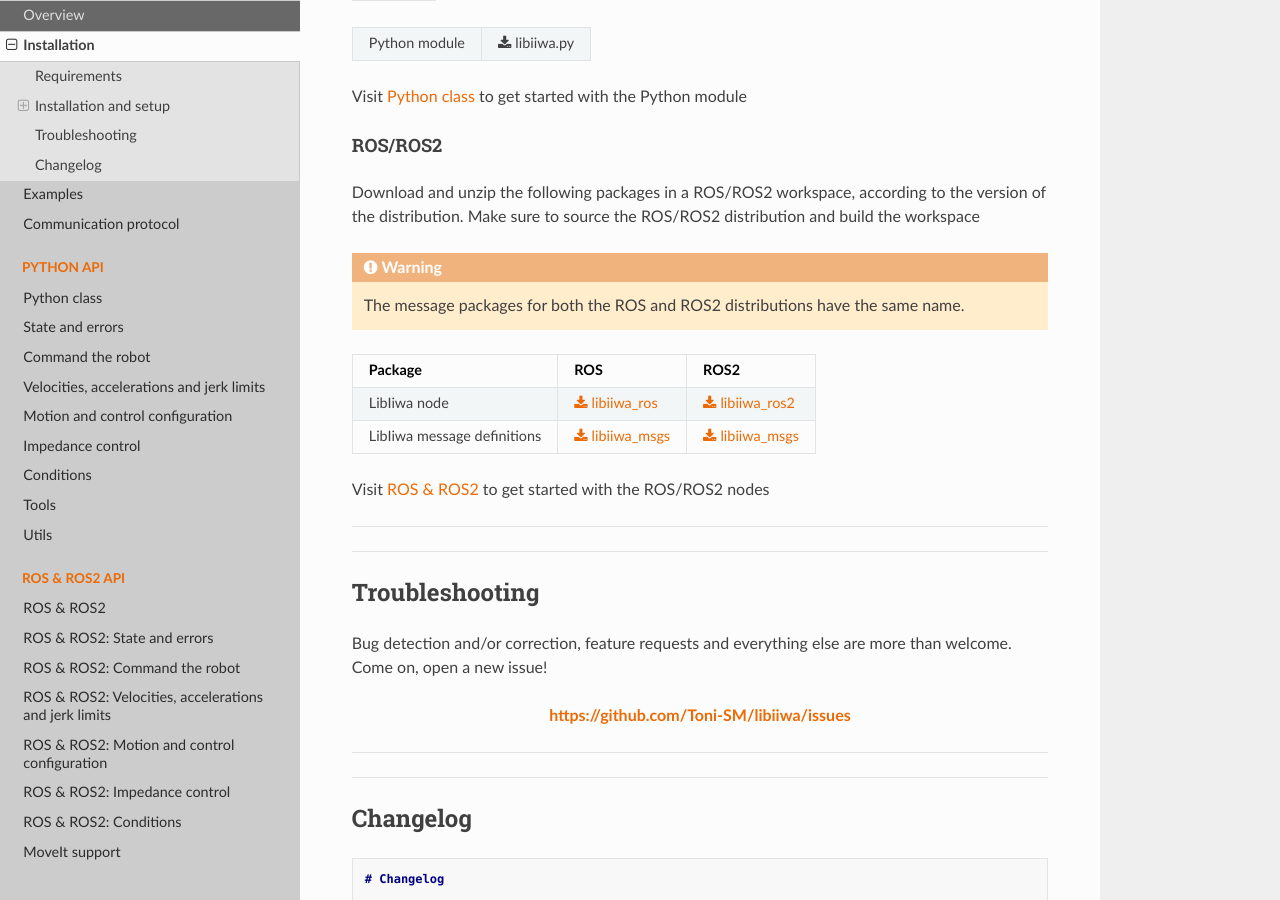
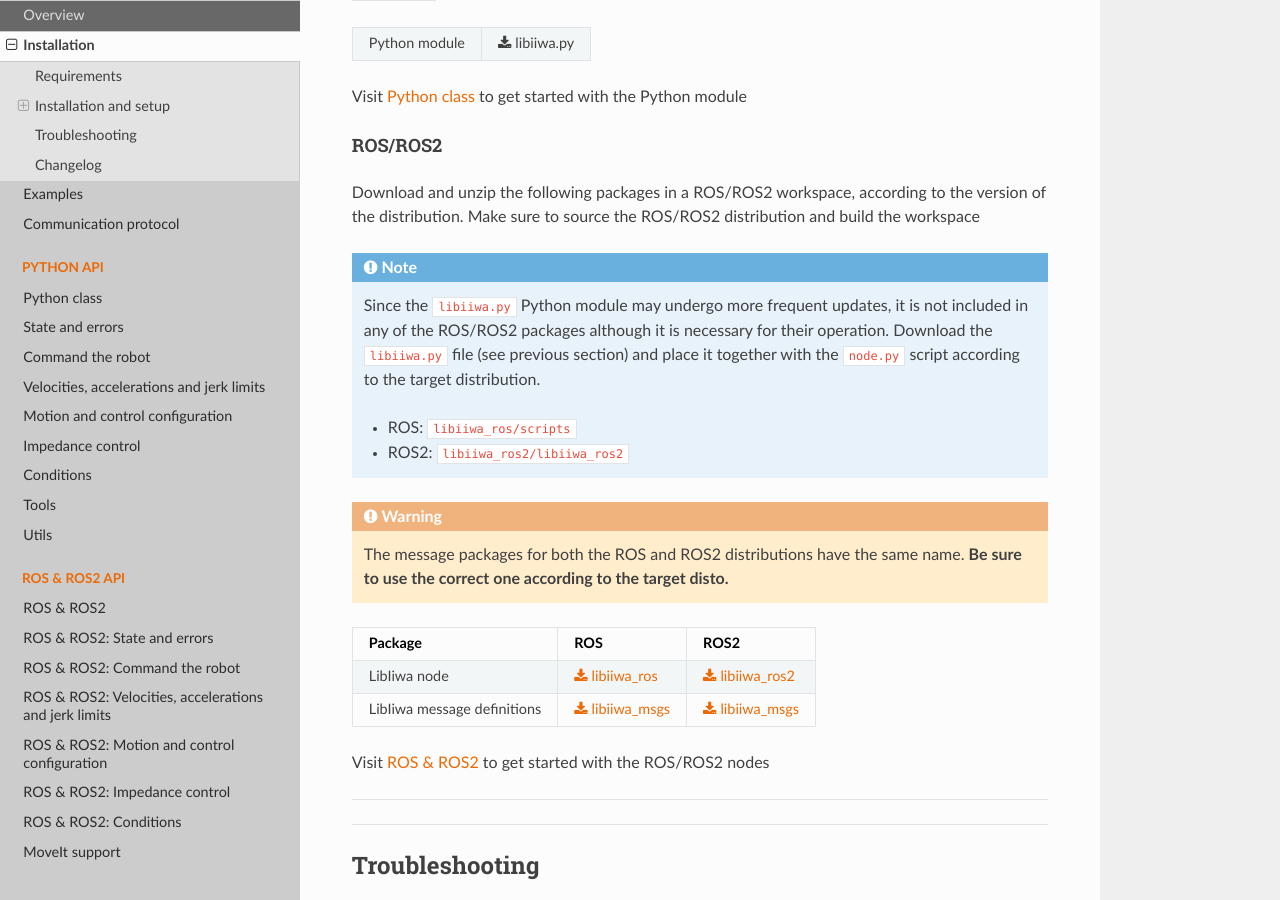
Before and after one commit to Toni-SM/libiiwa, a Sphinx documentation site: the page built from docs/source/intro/installation.rst, in a window 1280 px wide and 900 px high, scrolled down 3325 px. Built offline with Sphinx 7.4.7 and the Read the Docs theme 2.0.0, drawn with Linux system fonts in a browser that asks for light colours; the version number could not be read and is left out.

Commit message:
Add notes about ros packages installation

```diff
--- a/docs/source/intro/installation.rst
+++ b/docs/source/intro/installation.rst
@@ -146,9 +146,17 @@
 
 Download and unzip the following packages in a ROS/ROS2 workspace, according to the version of the distribution. Make sure to source the ROS/ROS2 distribution and build the workspace
 
+.. note::
+
+    Since the :literal:`libiiwa.py` Python module may undergo more frequent updates,  it is not included in any of the ROS/ROS2 packages although it is necessary for their operation. Download the :literal:`libiiwa.py` file (see previous section) and place it together with the :literal:`node.py` script according to the target distribution.
+
+    * ROS: :literal:`libiiwa_ros/scripts`
+    * ROS2: :literal:`libiiwa_ros2/libiiwa_ros2`
+
 .. warning::
 
     The message packages for both the ROS and ROS2 distributions have the same name.
+    **Be sure to use the correct one according to the target disto.**
 
 .. list-table::
     :header-rows: 1
```
